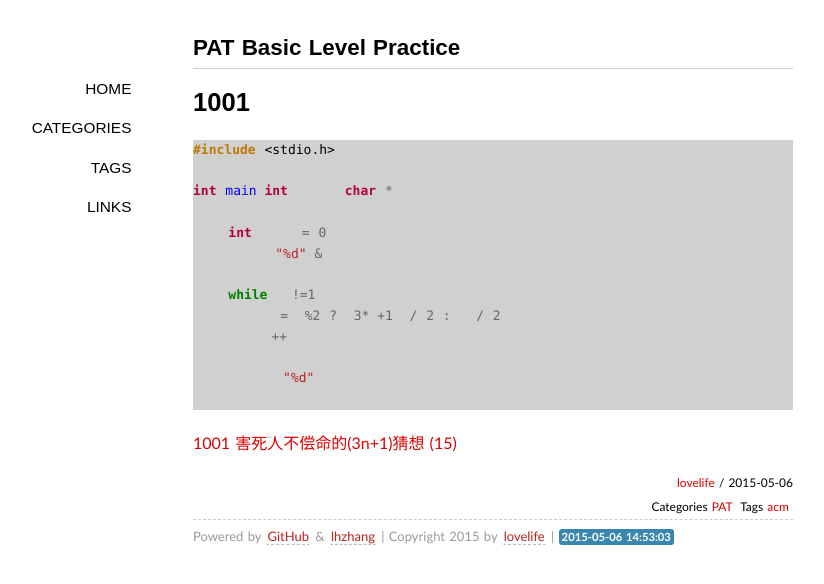
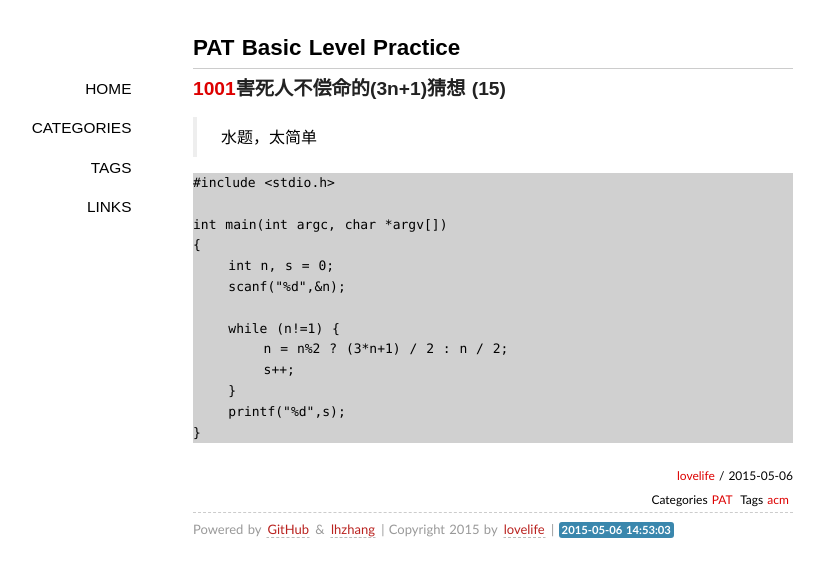
Before and after one commit to lovelife/lovelife.github.com, a Jekyll site: the page built from _posts/2015-05-06-PAT-Basic-Level.markdown, in a window 1280 px wide. Shown: the top 584 px of the page, without its empty margins (147-971 px from the left). Built offline with Jekyll 4.4.1, drawn with Linux system fonts in a browser that asks for light colours; some web fonts are replaced; Markdown is read by kramdown in place of the engine named in the settings; comment, search, counter and statistics services are not loaded.

Commit message:
test highlight

````diff
--- a/_posts/2015-05-06-PAT-Basic-Level.markdown
+++ b/_posts/2015-05-06-PAT-Basic-Level.markdown
@@ -13,9 +13,11 @@ tags:
 
 ---
 
-#1001
+###[1001]害死人不偿命的(3n+1)猜想 (15)
 
-{% highlight c %}
+> 水题，太简单
+
+```
 #include <stdio.h>
 
 int main(int argc, char *argv[])
@@ -29,6 +31,6 @@ int main(int argc, char *argv[])
     }
     printf("%d",s);
 }
-{% endhighlight %}
+```
 
-[1001 害死人不偿命的(3n+1)猜想 (15)](http://www.patest.cn/contests/pat-b-practise/1001)
+[1001]:http://www.patest.cn/contests/pat-b-practise/1001
````
